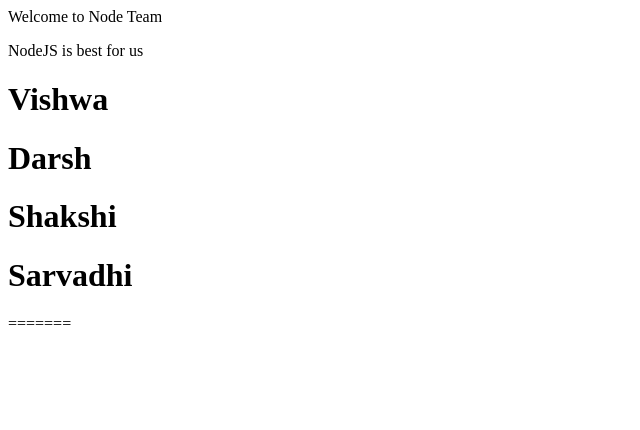
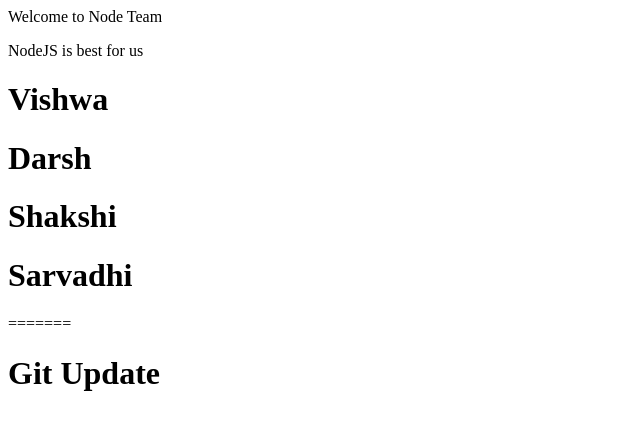
Before and after one commit to darshparmar18/Test, a plain HTML site: page index.html in a window 1280 px wide. Shown: the whole page, without its empty margins (0-640 px from the left). Drawn offline with Linux system fonts and the light colour scheme.

Commit message:
Update index.html
hello

```diff
--- a/index.html
+++ b/index.html
@@ -6,3 +6,5 @@
 
 <h1>Sarvadhi</h1>
 =======
+
+<h1>Git Update</h1>
```
